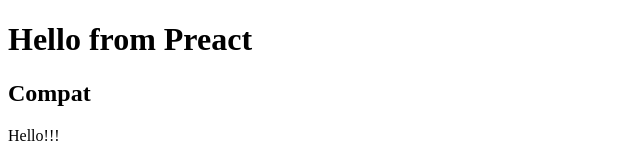
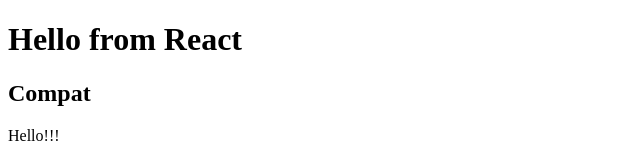
Before and after one commit to PuruVJ/vite-preset-react, a React (Vite) app in the folder demo/: page / in a window 1280 px wide. Shown: the top 160 px of the page, without its empty margins (0-640 px from the left). Built offline with nearby package versions, Linux system fonts and the light colour scheme.

Commit message:
Update deps, add additional option

```diff
--- a/demo/src/main.tsx
+++ b/demo/src/main.tsx
@@ -1,15 +1,14 @@
-import React from "react";
-import ReactDOM from "react-dom";
-import { HelloWorld } from "./HelloWorld";
+import ReactDOM from 'react-dom';
+import { HelloWorld } from './HelloWorld';
 
 function App() {
   return (
     <div>
-      <h1>Hello from Preact</h1>
+      <h1>Hello from React</h1>
       <h2>Compat</h2>
       <HelloWorld />
     </div>
   );
 }
 
-ReactDOM.render(<App />, document.getElementById("app")!);
+ReactDOM.render(<App />, document.getElementById('app')!);
--- a/demo/vite.config.ts
+++ b/demo/vite.config.ts
@@ -1,7 +1,7 @@
-import { defineConfig } from "vite";
-import react from "../src/index";
+import { defineConfig } from 'vite';
+import react from '../src/index';
 
 // https://vitejs.dev/config/
 export default defineConfig({
-  plugins: [react({ removeDevtoolsInProd: true, injectReact: false })],
+  plugins: [react({ removeDevtoolsInProd: true, injectReact: true })],
 });
--- a/src/index.ts
+++ b/src/index.ts
@@ -1,7 +1,7 @@
-// @ts-check
-import reactRefresh from "@vitejs/plugin-react-refresh";
-import { Plugin } from "vite";
-import { reactDevtoolsPlugin } from "./devtools";
+import type { Options } from '@vitejs/plugin-react-refresh';
+import reactRefresh from '@vitejs/plugin-react-refresh';
+import { Plugin } from 'vite';
+import { reactDevtoolsPlugin } from './devtools';
 
 type ReactPresetPlugin = {
   /** Disabled React devtools in production */
@@ -9,15 +9,19 @@
 
   /** Inject `React` into every file to not declare `import React from 'react';` everywhere */
   injectReact?: boolean;
+
+  /** Pass options as-it-is to @vitejs/plugin-react-refresh */
+  reactRefreshOptions?: Options;
 };
 
 export default function reactPlugin({
   removeDevtoolsInProd = false,
   injectReact = true,
+  reactRefreshOptions,
 }: ReactPresetPlugin = {}): Plugin[] {
   return [
     {
-      name: "react:config",
+      name: 'react:config',
       config() {
         return {
           esbuild: {
@@ -26,7 +30,7 @@
         };
       },
     },
-    reactRefresh(),
+    reactRefresh(reactRefreshOptions),
     reactDevtoolsPlugin({ removeInProd: removeDevtoolsInProd }),
   ];
 }
```
Also changed, not shown: package.json (+8 -9 lines), 1 other file (tests, documents, lock files or other folders).
